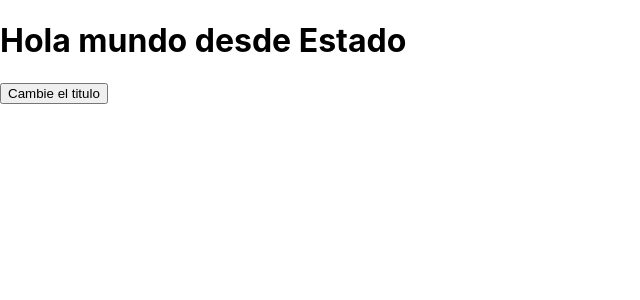
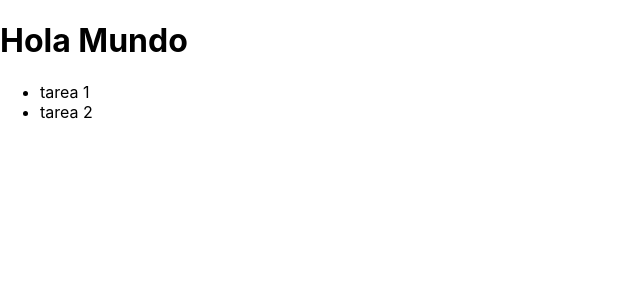
Before and after one commit to csulak/react-basico, a React (Create React App) app: page / in a window 1280 px wide. Shown: the top 300 px of the page, without its empty margins (0-640 px from the left). Built offline with nearby package versions, Linux system fonts and the light colour scheme.

Commit message:
ejercitacion hecha en video 4 de 8 sin completar

```diff
--- a/src/App.js
+++ b/src/App.js
@@ -1,13 +1,12 @@
 import React, { Component } from 'react';
 import './App.css';
-import Welcome from './Welcome.js'
 
 class App extends Component {
   constructor() {
     super()
-    this.changeTitle = this.changeTitle.bind(this)
+
     this.state = {
-      title: "Hola mundo desde Estado"
+      tasks: ["tarea 1", "tarea 2"]
 
     }
   }
@@ -16,8 +15,11 @@ class App extends Component {
   render() {
     return (
       <div>
-        <h1>{this.state.title}</h1>
-        <button onClick={this.changeTitle}>Cambie el titulo</button>
+        <h1> Hola Mundo</h1>
+        <ul>
+          {this.state.tasks.map(task =>
+            <li> {task}</li>)}
+        </ul>
       </div>
     )
   }
```
